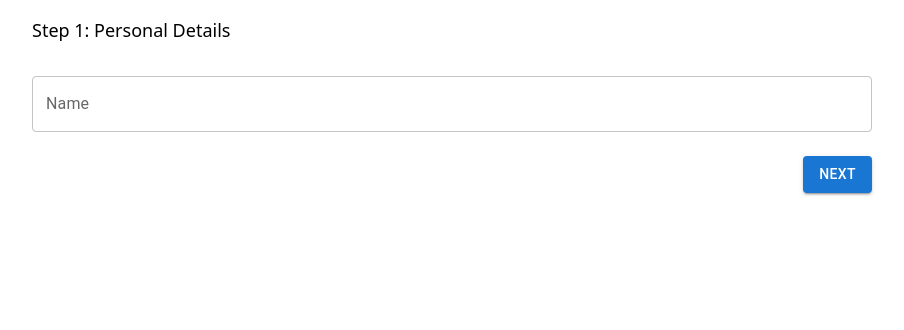
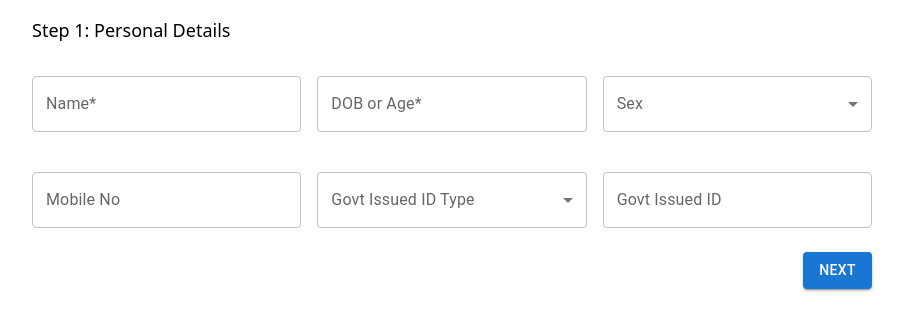
Before and after one commit to amankashyap004/onito-coding-task, a React (Vite) app: page / in a window 1280 px wide. Shown: the top 330 px of the page, without its empty margins (188-1092 px from the left). Built offline with nearby package versions, Linux system fonts and the light colour scheme.

Commit message:
Add: More Text Field

```diff
--- a/src/components/PersonalDetails.tsx
+++ b/src/components/PersonalDetails.tsx
@@ -1,9 +1,15 @@
 import React from "react";
 import TextField from "@mui/material/TextField";
 import Button from "@mui/material/Button";
+import MenuItem from "@mui/material/MenuItem";
 
 interface PersonalData {
   fullName: string;
+  age: string;
+  sex: string;
+  mobileNo: string;
+  govtIdType: string;
+  govtId: string;
 }
 
 interface PersonalDetailsProps {
@@ -20,18 +26,68 @@ const PersonalDetails: React.FC<PersonalDetailsProps> = ({
   return (
     <div className="flex justify-center items-center flex-col gap-4">
       <div className="flex justify-start items-center w-full">
-        <p className="text-sm md:text-lg font-medium">
+        <p className="text-base md:text-lg font-medium">
           Step 1: Personal Details
         </p>
       </div>
+      <section className="grid grid-cols-1 md:grid-cols-3 md:gap-4 w-full">
         <TextField
-        label="Name"
+          label="Name*"
           name="fullName"
           value={personalData.fullName}
           onChange={onPersonalDataChange}
           fullWidth
           margin="normal"
         />
+        <TextField
+          label="DOB or Age*"
+          name="age"
+          value={personalData.age}
+          onChange={onPersonalDataChange}
+          fullWidth
+          margin="normal"
+        />
+        <TextField
+          label="Sex"
+          name="sex"
+          value={personalData.sex}
+          onChange={onPersonalDataChange}
+          select
+          fullWidth
+          margin="normal"
+        >
+          <MenuItem value="male">Male</MenuItem>
+          <MenuItem value="female">Female</MenuItem>
+        </TextField>
+        <TextField
+          label="Mobile No"
+          name="mobileNo"
+          value={personalData.mobileNo}
+          onChange={onPersonalDataChange}
+          fullWidth
+          margin="normal"
+        />
+        <TextField
+          label="Govt Issued ID Type"
+          name="govtIdType"
+          value={personalData.govtIdType}
+          onChange={onPersonalDataChange}
+          select
+          fullWidth
+          margin="normal"
+        >
+          <MenuItem value="aadhar">Aadhar</MenuItem>
+          <MenuItem value="pan">PAN</MenuItem>
+        </TextField>
+        <TextField
+          label="Govt Issued ID"
+          name="govtId"
+          value={personalData.govtId}
+          onChange={onPersonalDataChange}
+          fullWidth
+          margin="normal"
+        />
+      </section>
       <div className="flex justify-end items-center w-full">
         <Button variant="contained" color="primary" onClick={onNextStep}>
           Next
--- a/src/components/TwoStepForm.tsx
+++ b/src/components/TwoStepForm.tsx
@@ -4,6 +4,11 @@ import AddressDetails from "./AddressDetails";
 
 interface PersonalData {
   fullName: string;
+  age: string;
+  sex: string;
+  mobileNo: string;
+  govtIdType: string;
+  govtId: string;
 }
 
 interface AddressData {
@@ -15,6 +20,11 @@ const TwoStepForm: React.FC = () => {
 
   const [personalData, setPersonalData] = useState<PersonalData>({
     fullName: "",
+    age: "",
+    sex: "",
+    mobileNo: "",
+    govtIdType: "",
+    govtId: "",
   });
 
   const [addressData, setAddressData] = useState<AddressData>({
```
Lines whose indentation alone changed are shown as unchanged.
